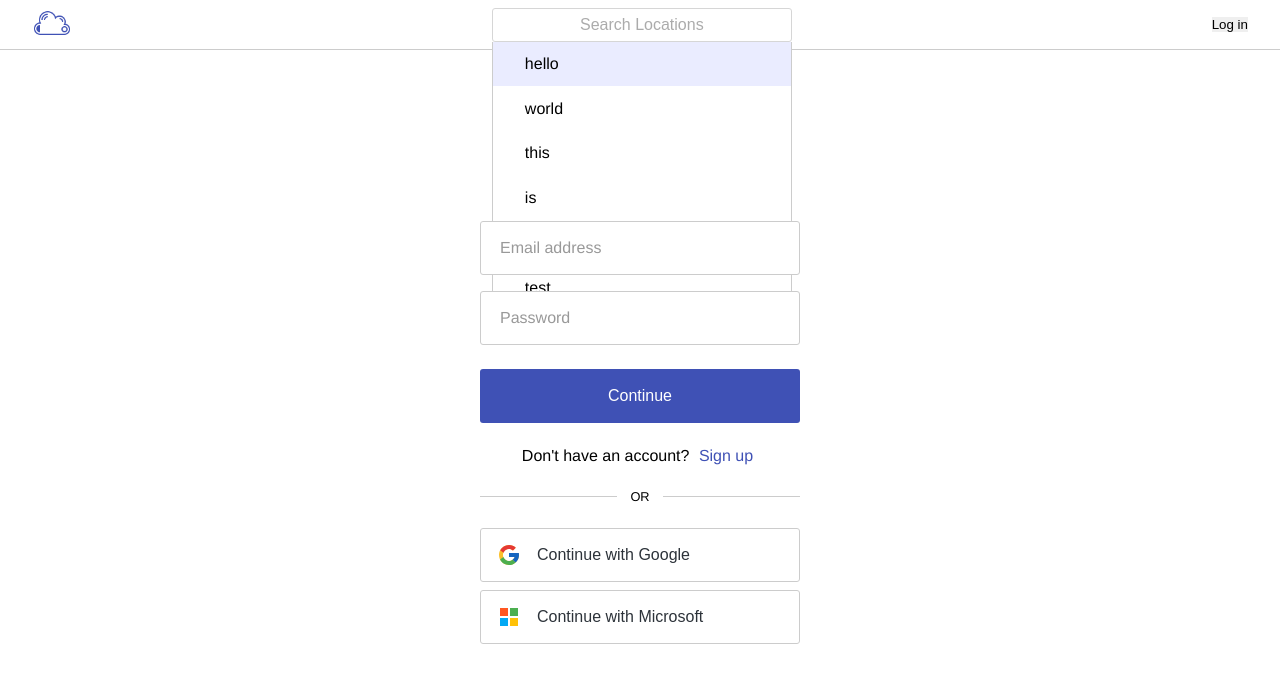
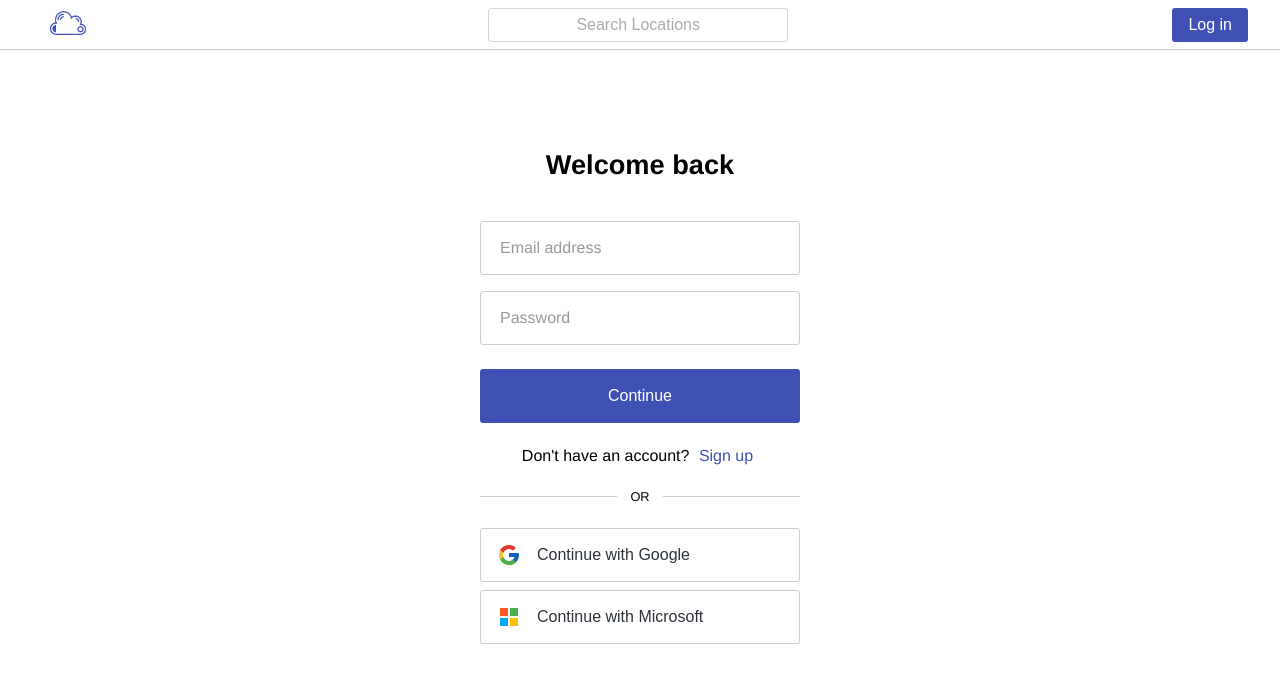
Before and after one commit to brandon-kong/weatherapp, a Vue app in the folder weather/: page /login in a window 1280 px wide. Shown: the top 682 px of the page. Built offline with nearby package versions, Linux system fonts and the light colour scheme; what vue3-google-login would draw is missing.

Commit message:
searchbar improvements

```diff
--- a/weather/src/components/Navbar/index.vue
+++ b/weather/src/components/Navbar/index.vue
@@ -7,8 +7,8 @@
                 </router-link>
             </div>
             <Searchbar />
-            <button v-show="isAuthenticated" @click="logout">Logout</button>
-            <button v-show="!isAuthenticated">Log in</button>
+            <button class="action-btn" v-show="isAuthenticated" @click="logout">Log out</button>
+            <button class="action-btn" v-show="!isAuthenticated">Log in</button>
         </nav>
     </div>
 </template>
@@ -31,11 +31,27 @@
     display: flex;
     align-items: center;
     height: 100%;
+    padding: var(--spacing-1) var(--spacing-2);
 }
 
 .logo-img {
     height: 40px;
 }
+
+.action-btn {
+    background-color: var(--primary-color);
+    padding: var(--spacing-1) var(--spacing-2);
+    border-radius: var(--input-border-radius);
+    cursor: pointer;
+    font-size: 1rem;
+    color: #fff;
+    transition: all 0.05s ease;
+}
+
+.action-btn:focus {
+    outline: 2px solid var(--primary-color-light);
+}
+
 </style>
 
 <script>
--- a/weather/src/components/Searchbar/index.vue
+++ b/weather/src/components/Searchbar/index.vue
@@ -12,7 +12,7 @@
             />
         </form>
         <div class="search-container">
-            <ul class="search-list">
+            <ul v-show="false" class="search-list">
                 <li v-for="(result, i) in query" :key="i"
                     :class="{ 'is-active': i === arrowIndex }"
                     class="search-suggestion"
@@ -77,16 +77,18 @@
 
     display: flex;
     align-items: center;
-    transition: all 0.2s ease;
+    transition: all 0.1s ease;
 }
 
 .search-suggestion:hover {
-    background-color: #eee;
+    background-color: var(--primary-color);
+    color: #fff;
     cursor: pointer;
 }
 
 .is-active {
-    background-color: var(--primary-color-background);
+    background-color: var(--primary-color);
+    color: #fff;
 }
 </style>
 <script>
```
